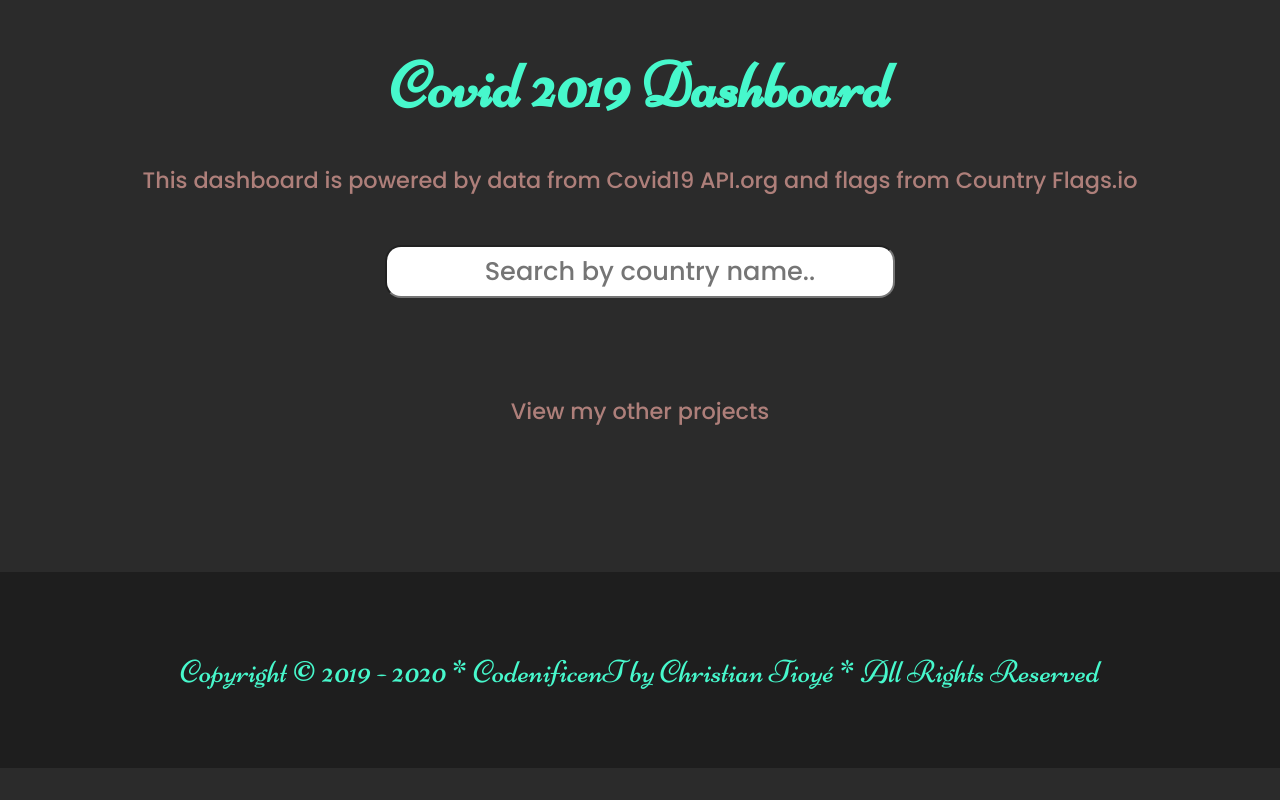
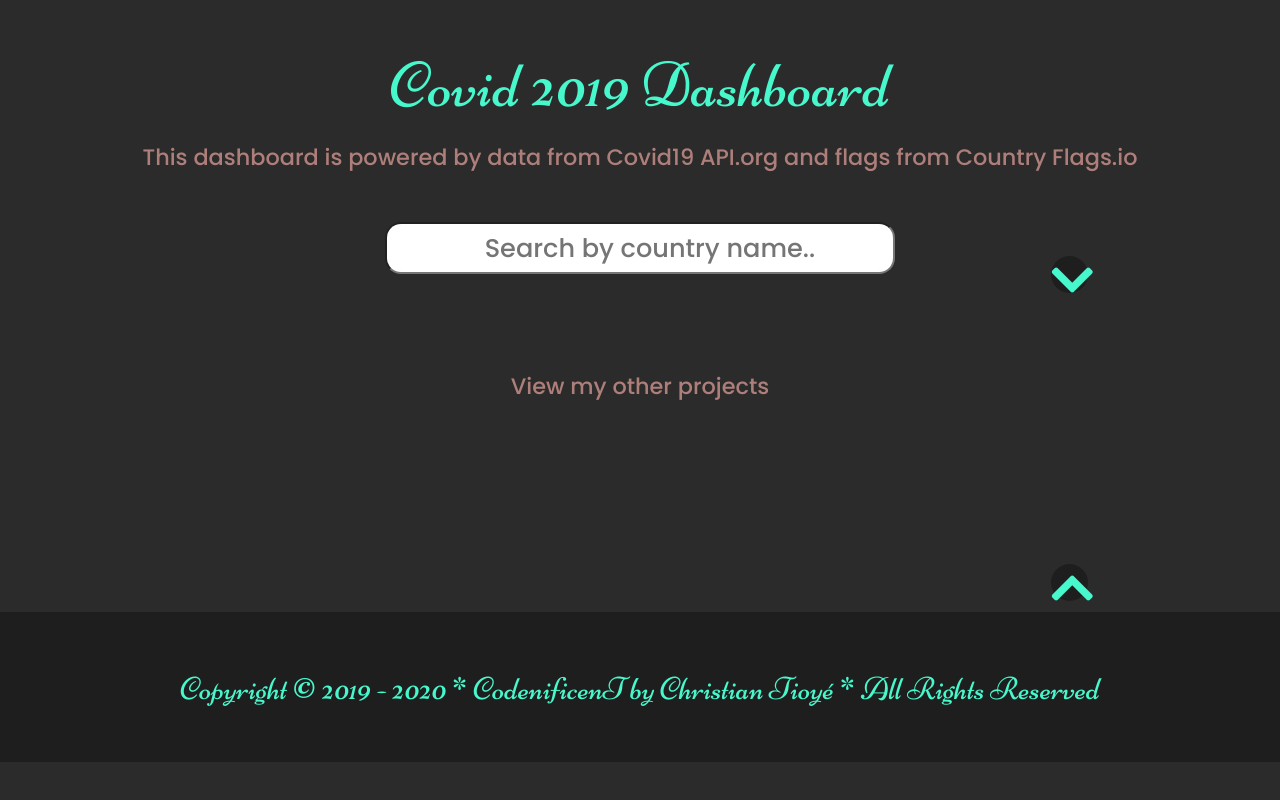
Before and after one commit to codenificient/covidash, a React (Create React App) app: page / in a window 1280 px wide. Built offline with nearby package versions, Linux system fonts and the light colour scheme; no server answers.

Commit message:
add navigation button and rebuild

```diff
--- a/public/index.html
+++ b/public/index.html
@@ -9,6 +9,8 @@
       name="description"
       content="Web site created using create-react-app"
     />
+      <link rel="stylesheet" href="https://use.fontawesome.com/releases/v5.8.0/css/all.css">
+   <link rel="stylesheet" href="https://stackpath.bootstrapcdn.com/bootstrap/4.5.0/css/bootstrap.min.css" >
     <link rel="preconnect" href="https://fonts.gstatic.com">
     <link href="https://fonts.googleapis.com/css2?family=Poppins:wght@500&display=swap" rel="stylesheet">
     <link href="https://fonts.googleapis.com/css2?family=Niconne&display=swap" rel="stylesheet">
@@ -27,10 +29,16 @@
       work correctly both with client-side routing and a non-root public URL.
       Learn how to configure a non-root public URL by running `npm run build`.
     -->
-    <title>Covid 2019 Dashboard by CodenificenT</title>
+    <title>Covid19 Dash by CodenificenT</title>
   </head>
   <body>
     <noscript>You need to enable JavaScript to run this app.</noscript>
+    <div id="top"></div>
+        <a href="#bottom">
+        <div class="down" id="down">
+            <i class="fas fa-chevron-down"></i>
+        </div>
+    </a>
     <div id="root"></div>
     <!--
       This HTML file is a template.
@@ -44,9 +52,114 @@
     -->
 
   </body>
+<style>
+  * {
+    padding: 0;
+    margin: 0;
+  }
+  :root {
+    --bg-grey1: #1e1e1e;
+    --bg-grey2: #2b2b2b;
+    --bg-main: #47f8cc;
+    --salmon: rgba(251, 177, 169, 0.637);
+  	--beige: rgba(230, 180, 163, 0.685);
+  }
+
+footer {
+  background-color:var(--bg-grey1);
+	color: var(--bg-main);
+	justify-content: center;
+	text-align: center;
+	font-family: 'Niconne';
+	height: 150px;
+	margin-top: 7rem;
+}
 
 
+	.copyright p {
+    font-family: 'Niconne';
+    font-size: 2rem;
+		padding-top: 3.3rem;
+  }
+
+	.up {
+		position: absolute;
+		width: 2.3rem;
+		height: 2.3rem;
+		background-color: var(--bg-grey1);
+		top: -3rem;
+		right: 15%;
+		border-radius: 100%;
+		animation: pulse 2s infinite;
+	}
+
+	.up i {
+		color: var(--bg-main);
+		font-size: 3rem;
+		max-width: auto;
+  }
+  /*Start animations*/
+	.down {
+		position: absolute;
+		width: 2.3rem;
+		height: 2.3rem;
+		background-color: var(--bg-grey1);
+		top: 16rem;
+		right: 15%;
+		border-radius: 100%;
+		animation: pulse 2s infinite;
+	}
+
+	.down i {
+		color: var(--bg-main);
+		font-size: 3rem;
+		max-width: auto;
+  }
+  /*Start animations*/
+
+@keyframes pulse {
+	0% {
+		box-shadow: 0 0 0 0 rgba(250, 128, 114, .99);
+	}
+	70% {
+		box-shadow: 0 0 0 2rem rgba(250, 128, 114, 0);
+	}
+	100% {
+		box-shadow: 0 0 0 0 rgba(250, 128, 114, 0);
+	}
+}
+
+@keyframes animated {
+	0% {
+		background-size: 10%;
+	}
+	100% {
+		background-size: 400%;
+	}
+}
+
+@keyframes animate {
+	0% {
+		background-position: 0%;
+	}
+
+	100% {
+		background-position: 400%;
+	}
+}
+
+.clearfix {
+	clear: both;
+}
+
+</style>
+  <div id="bottom"></div>
   <footer class="copyright bg-grey col-md-12 col-xs-12">
+    <a href="#top">
+        <div class="up" id="up">
+            <i class="fas fa-chevron-up"></i>
+        </div>
+    </a>
     <p>Copyright &copy;  2019 - <script> document.write(new Date().getFullYear()) </script> *   CodenificenT by Christian Tioye&#769; * All Rights Reserved </p>
 </footer>
 </html>
--- a/src/App.css
+++ b/src/App.css
@@ -29,18 +29,6 @@ body {
 	background: var(--bg-grey2);
 }
 
-footer {
-	color: var(--bg-main);
-	justify-content: center;
-	text-align: center;
-	font-family: 'Niconne';
-	background-color: var(--bg-grey1);
-	height: 100px;
-	font-size: 2rem;
-	padding: 3rem;
-	margin-top: 3rem;
-}
-
 a,
 .text-beige {
 	margin-bottom: 3rem;
```
